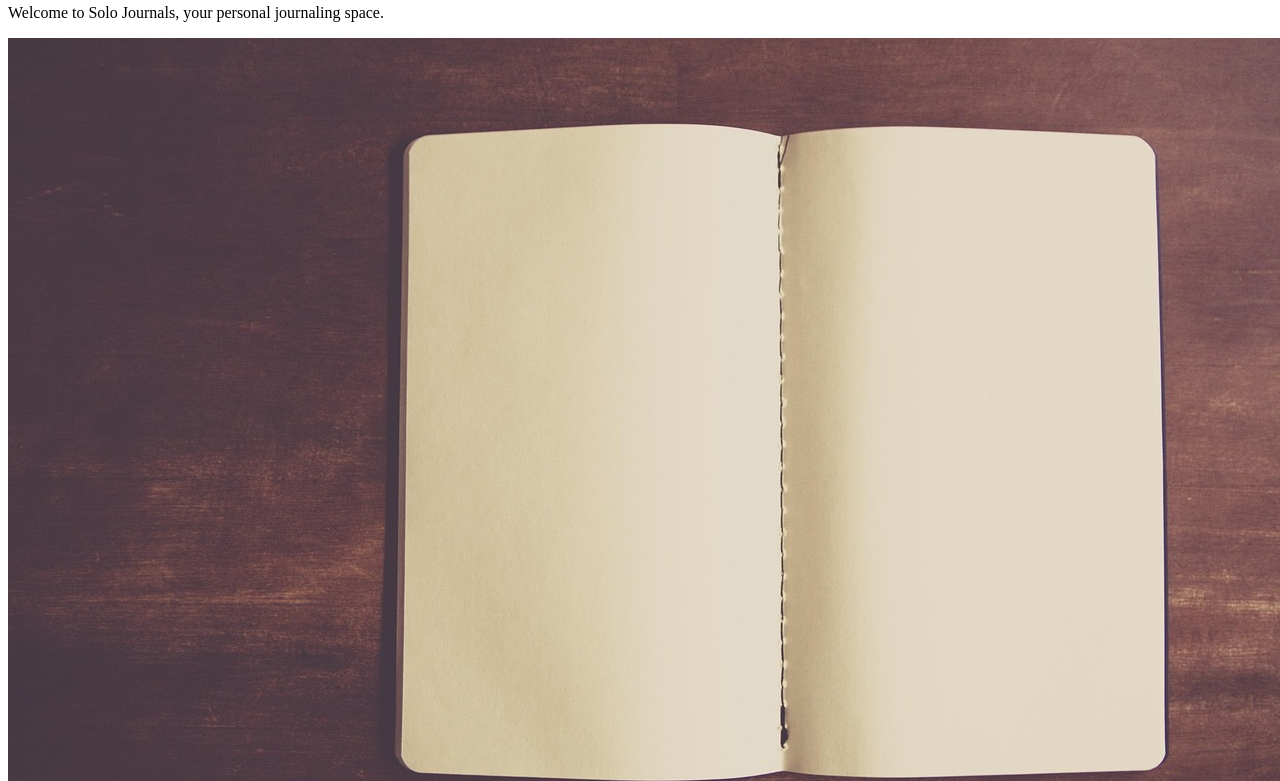
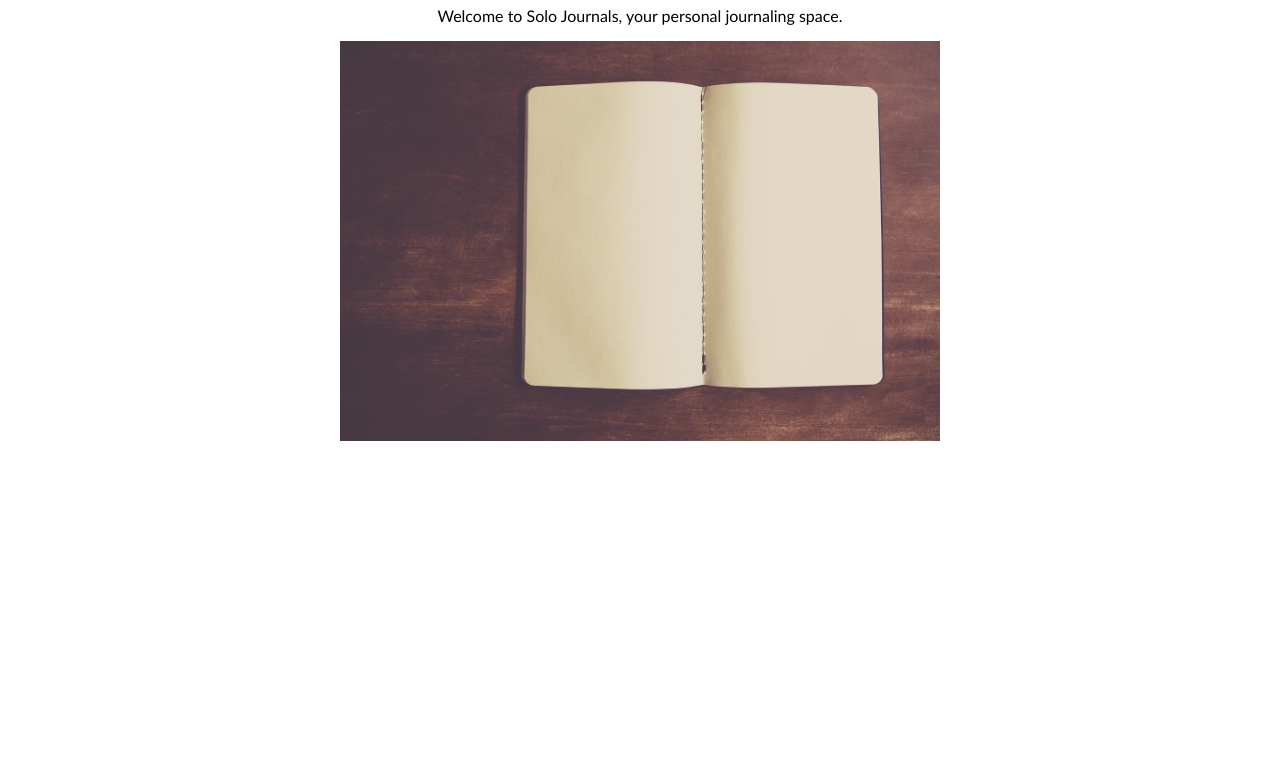
Before and after one commit to solomon-sparks/solomon-sparks.github.io, a plain HTML site: page index.html in a window 1280 px wide. Shown: the part 76-857 px from the top of the page. After the commit the page ends 800 px from the top, so only its background shows below. Drawn offline with Linux system fonts and the light colour scheme.

Commit message:
imiage sizing and font CSS

```diff
--- a/index.html
+++ b/index.html
@@ -5,13 +5,16 @@
     <meta name="viewport" content="width=device-width, initial-scale=1.0" />
     <title>Solo Journals</title>
   </head>
-  <body>
+  <body style="font-family: 'Gill Sans', sans-serif">
+    <div style="text-align: center">
       <h1>Solo Journals</h1>
       <p>Welcome to Solo Journals, your personal journaling space.</p>
       <img
+        style="width: 90%; max-width: 600px"
         src="journal.jpg"
         alt="An Open Joiurnal on a desk
     "
       />
+    </div>
   </body>
 </html>
```
Lines whose indentation alone changed are shown as unchanged.
